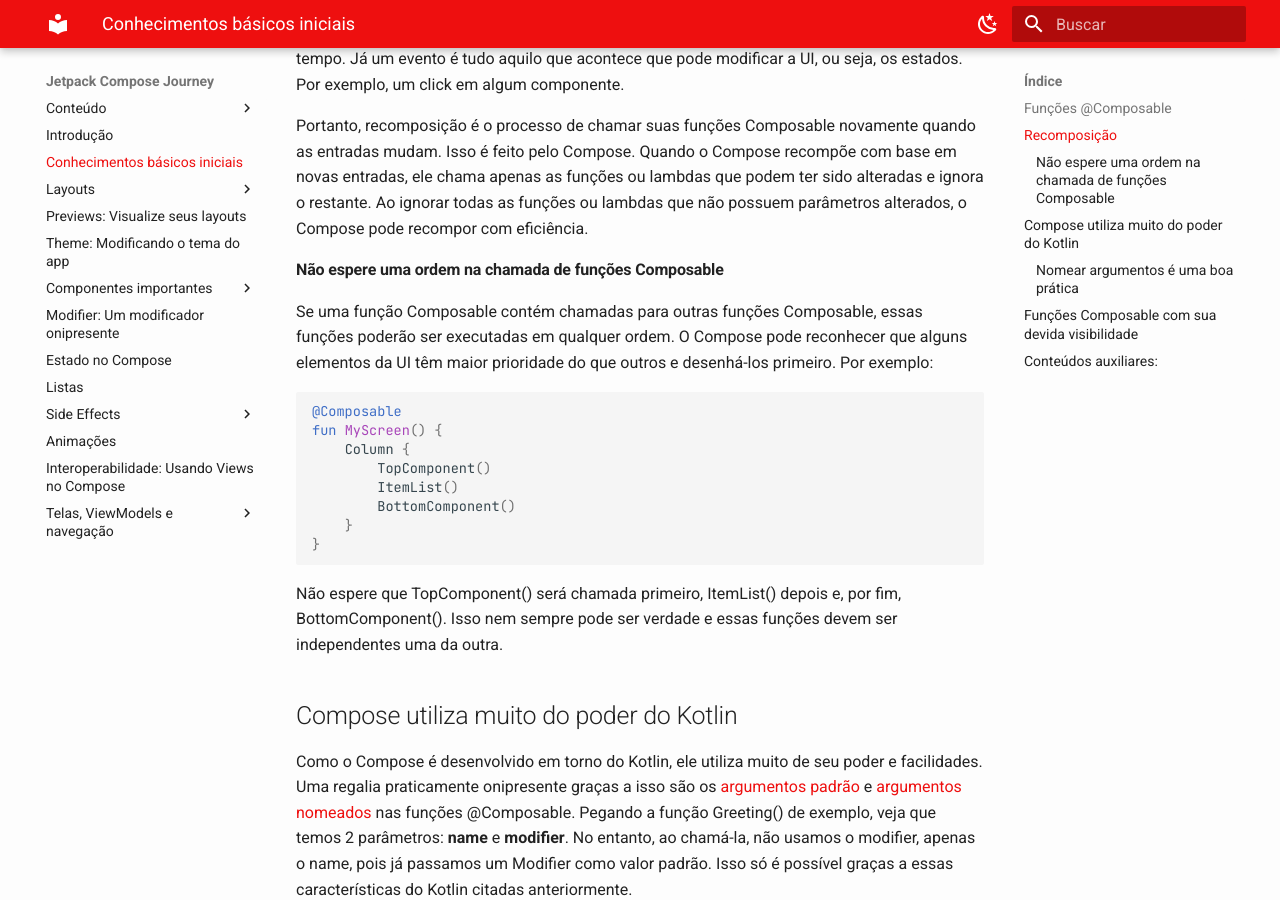
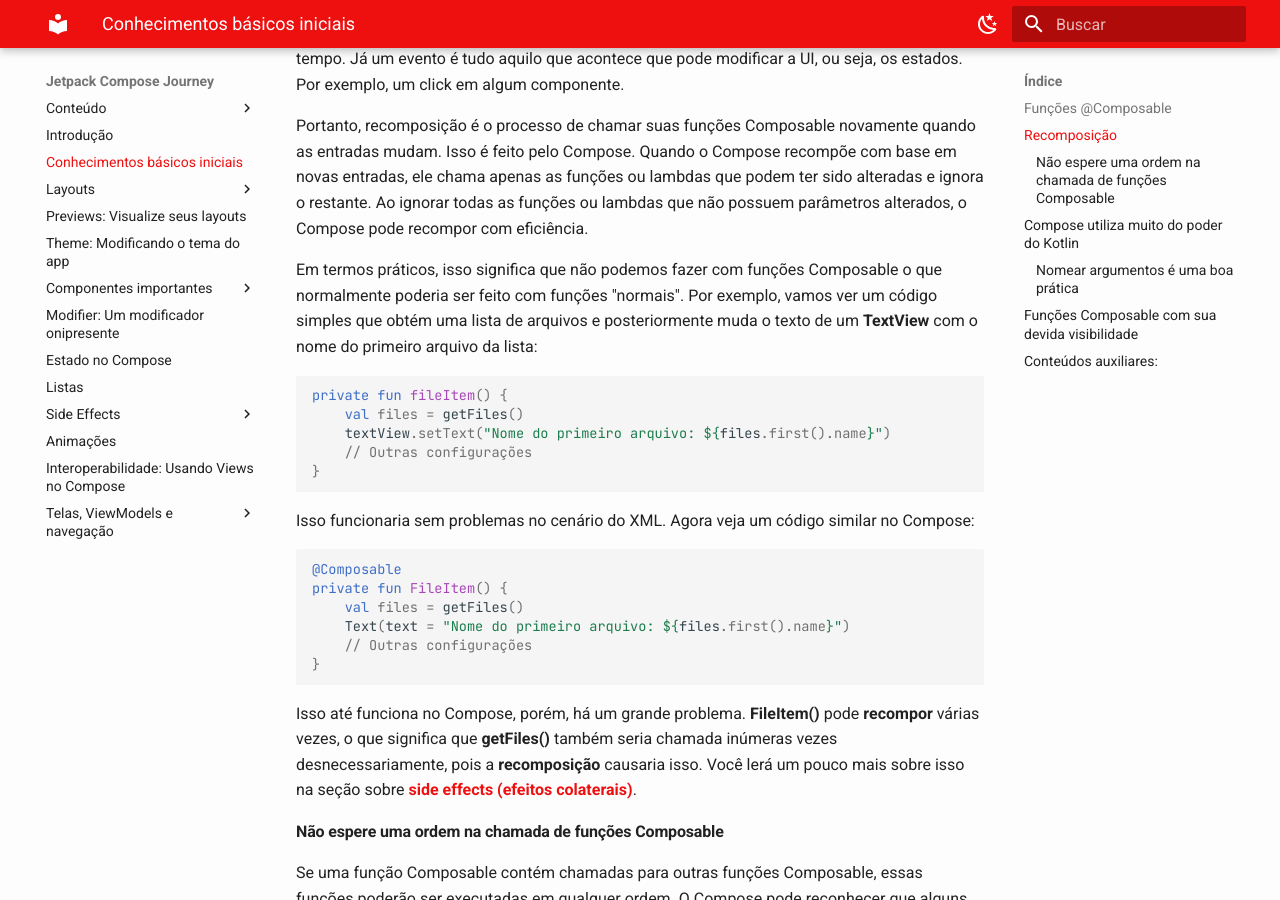
Before and after one commit to jsericksk/Jetpack-Compose-Journey, an MkDocs documentation site: the page built from docs/basic.md, in a window 1280 px wide and 900 px high, scrolled down 1045 px. Built offline with MkDocs 1.6.1 and Material for MkDocs 9.7.7, drawn with Linux system fonts in a browser that asks for light colours; emoji names are drawn with the system emoji font.

Commit message:
basic.md atualizado

````diff
--- a/docs/basic.md
+++ b/docs/basic.md
@@ -19,6 +19,29 @@
 Compose trabalha com **estados e eventos**. Um estado é qualquer valor que pode mudar com o tempo. Já um evento é tudo aquilo que acontece que pode modificar a UI, ou seja, os estados. Por exemplo, um click em algum componente.
 
 Portanto, recomposição é o processo de chamar suas funções Composable novamente quando as entradas mudam. Isso é feito pelo Compose. Quando o Compose recompõe com base em novas entradas, ele chama apenas as funções ou lambdas que podem ter sido alteradas e ignora o restante. Ao ignorar todas as funções ou lambdas que não possuem parâmetros alterados, o Compose pode recompor com eficiência.
+
+Em termos práticos, isso significa que não podemos fazer com funções Composable o que normalmente poderia ser feito com funções "normais". Por exemplo, vamos ver um código simples que obtém uma lista de arquivos e posteriormente muda o texto de um **TextView** com o nome do primeiro arquivo da lista:
+
+```kotlin
+private fun fileItem() {
+    val files = getFiles()
+    textView.setText("Nome do primeiro arquivo: ${files.first().name}")
+    // Outras configurações
+}
+```
+
+Isso funcionaria sem problemas no cenário do XML. Agora veja um código similar no Compose:
+
+```kotlin
+@Composable
+private fun FileItem() {
+    val files = getFiles()
+    Text(text = "Nome do primeiro arquivo: ${files.first().name}")
+    // Outras configurações
+}
+```
+
+Isso até funciona no Compose, porém, há um grande problema. **FileItem()** pode **recompor** várias vezes, o que significa que **getFiles()** também seria chamada inúmeras vezes desnecessariamente, pois a **recomposição** causaria isso. Você lerá um pouco mais sobre isso na seção sobre [**side effects (efeitos colaterais)**](../side-effects/launchedeffect).
 
 #### Não espere uma ordem na chamada de funções Composable
 
````
